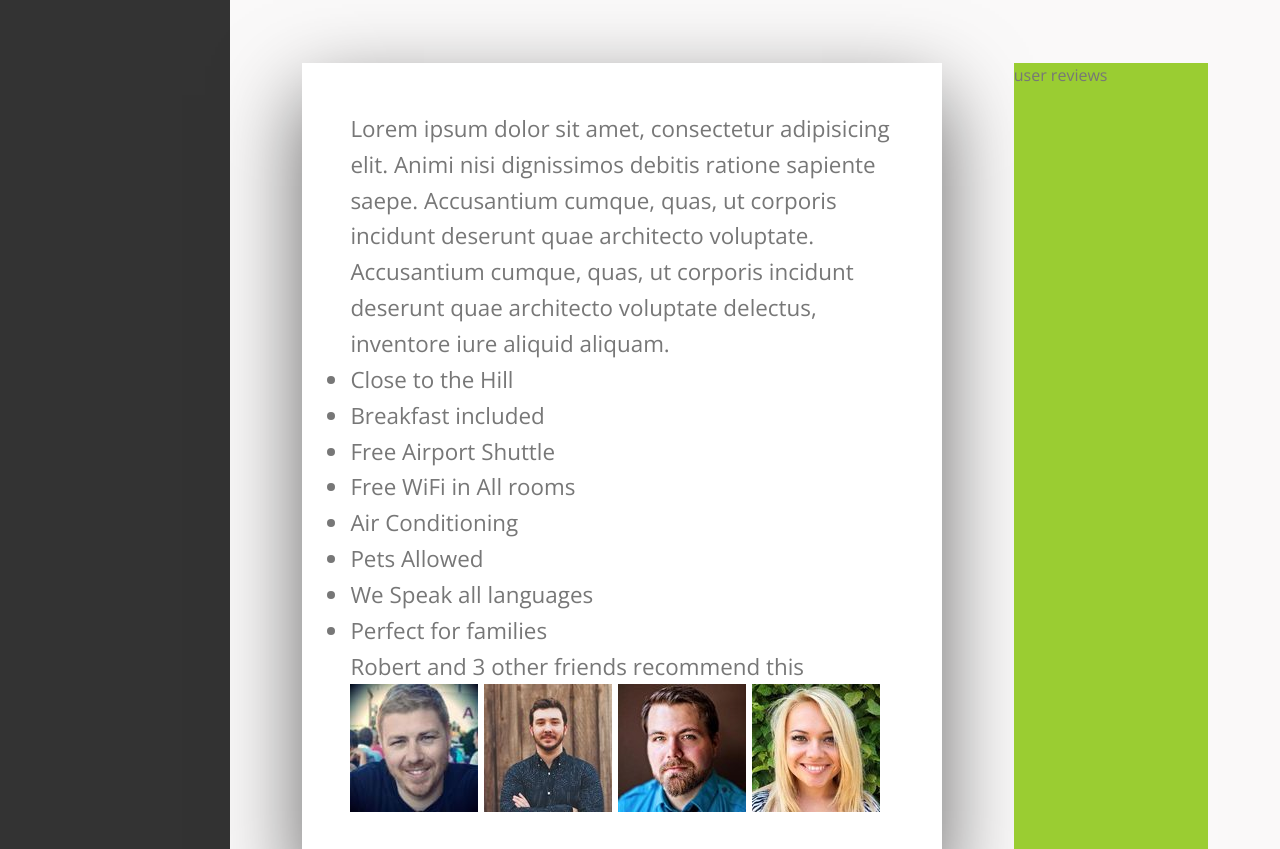
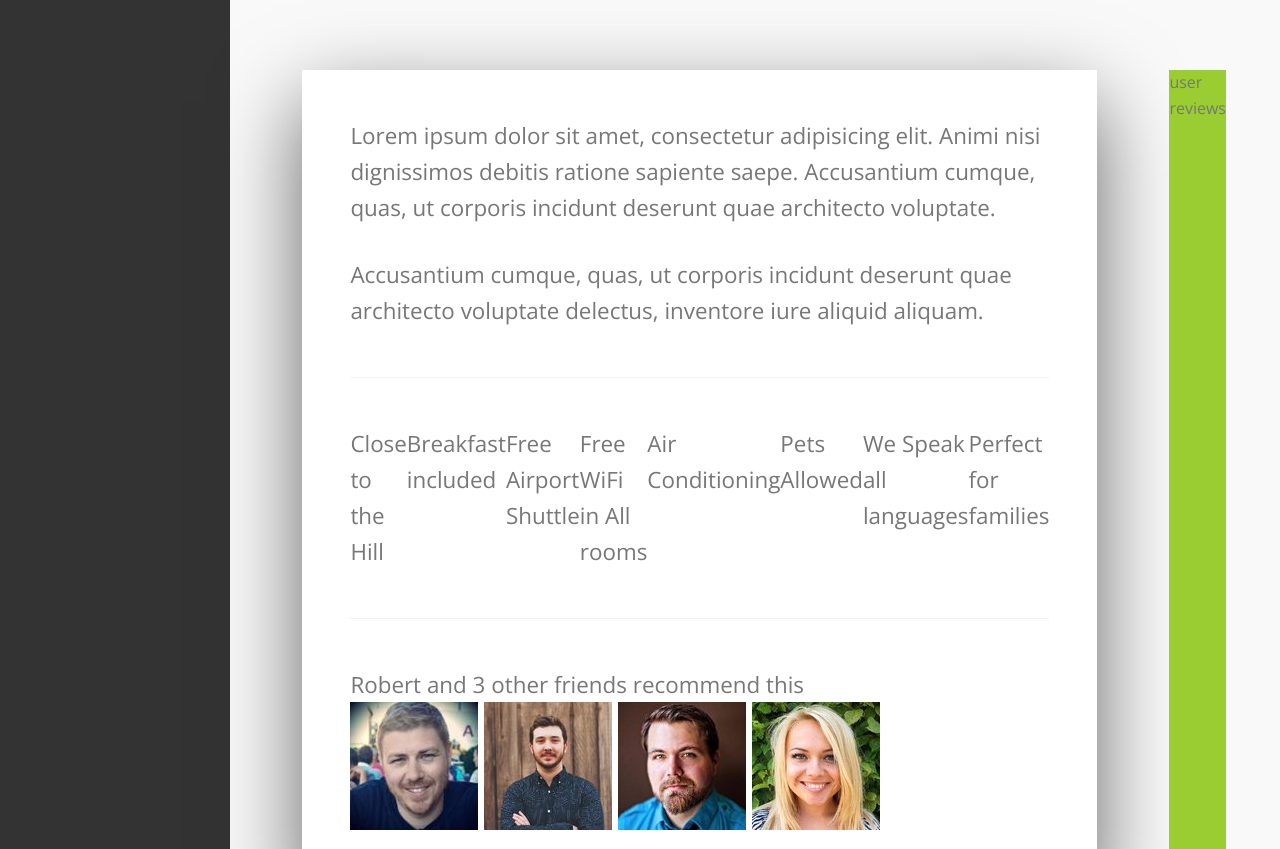
Before and after one commit to PJMantoss/tosstrio, a website: page index.html in a window 1280 px wide. Shown: the part 665-1514 px from the top of the page. Drawn offline with nearby package versions, Linux system fonts and the light colour scheme.

Commit message:
update layout

```diff
--- a/sass/_components.scss
+++ b/sass/_components.scss
@@ -288,3 +288,22 @@
         box-shadow: none;
     }
 }
+
+// PARAGRAPH
+.paragraph:not(:last-of-type) {
+    margin-bottom: 2rem;
+}
+
+// LIST
+.list{
+    display: flex;
+
+    list-style: none;
+    margin: 3rem 0;
+    padding: 3rem 0;
+    border-top: var(--line);
+    border-bottom: var(--line);
+}
+
+
+// RECOMMEND
```
Also changed, not shown: css/style.css, 1 other file.
